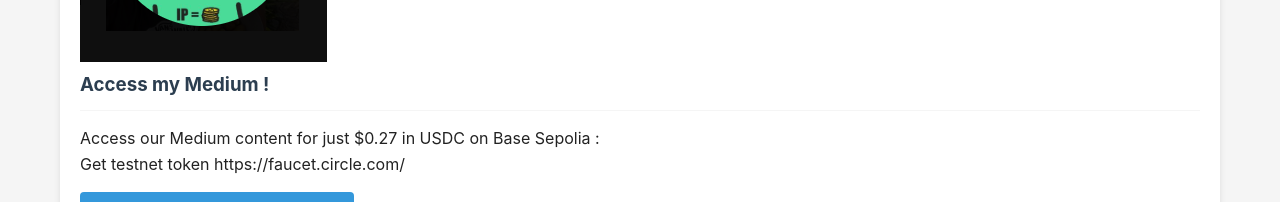
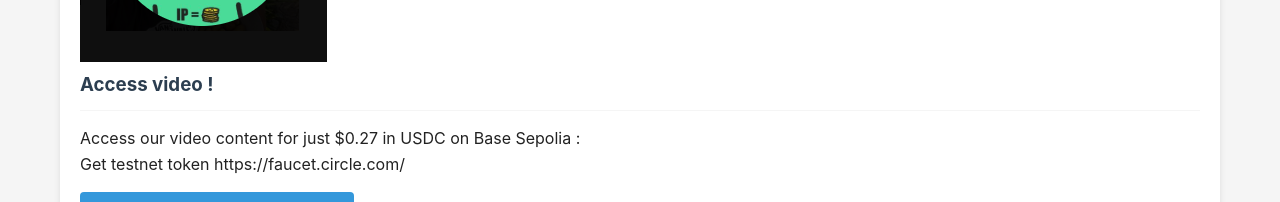
Before and after one commit to cryptopunkstar/x402-mw3, a website: page public/index.html in a window 1280 px wide. Shown: the part 393-595 px from the top of the page. Drawn offline with Linux system fonts and the light colour scheme.

Commit message:
Update index.html

```diff
--- a/public/index.html
+++ b/public/index.html
@@ -14,8 +14,8 @@
 
   <div class="card">
     <img src="./mw3.png" alt="Modularweb3 x402 payment">
-    <h3>Access my Medium !</h3>
-    <p>Access our Medium content for just $0.27 in USDC on Base Sepolia :</p>
+    <h3>Access video !</h3>
+    <p>Access our video content for just $0.27 in USDC on Base Sepolia :</p>
     <p>Get testnet token https://faucet.circle.com/</p>
     <a href="/authenticate" class="cta-button">Pay $0.27 to Access Medium</a>
   </div>
```
